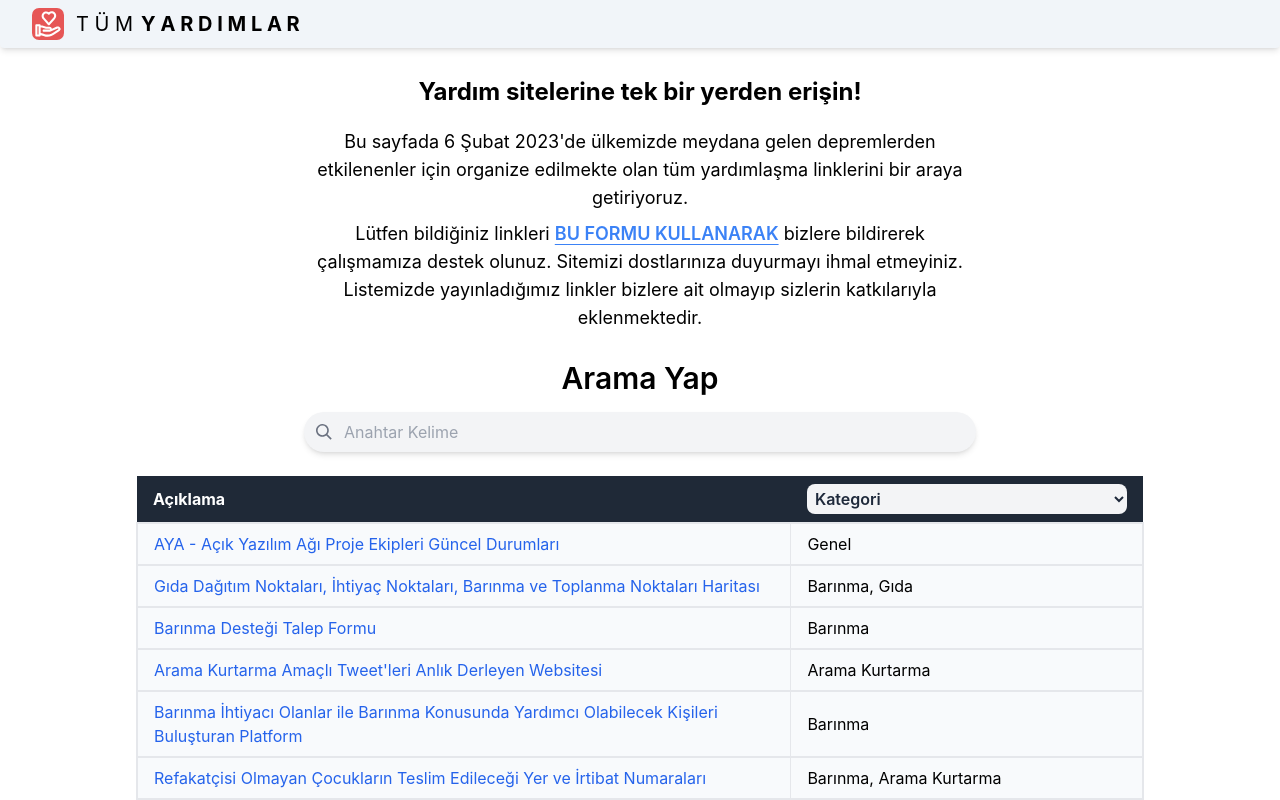
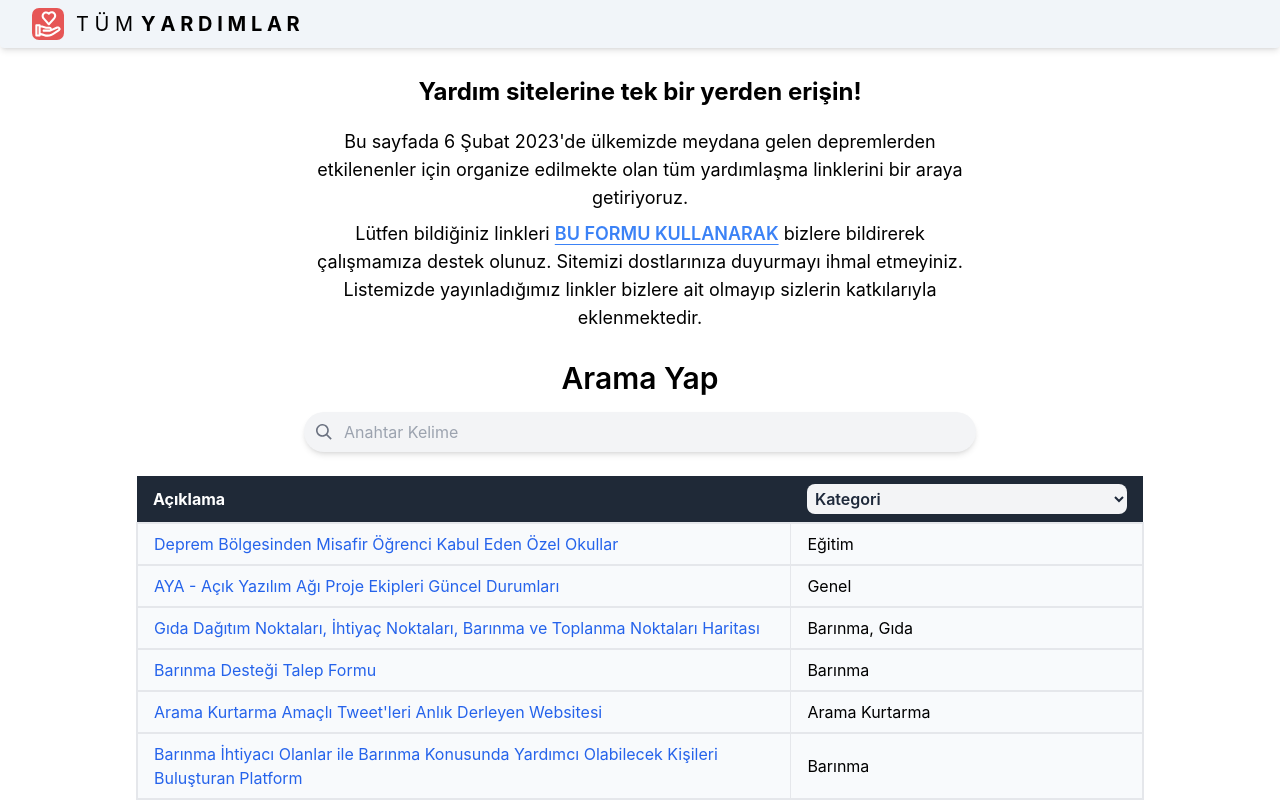
Before and after one commit to alparslandeniz/tumyardimlar, a React (Create React App) app: page / in a window 1280 px wide. Shown: the top 800 px of the page. Built offline with nearby package versions, Linux system fonts and the light colour scheme.

Commit message:
Update Data.js

```diff
--- a/src/Components/Constants/Data.js
+++ b/src/Components/Constants/Data.js
@@ -394,4 +394,9 @@ export const allForms = [
     url: "https://forms.gle/qu15eSVdQkzZ1BcG9",
     category: "Genel",
   },
+  {
+    description: "Deprem Bölgesinden Misafir Öğrenci Kabul Eden Özel Okullar",
+    url: "https://www.misafirogrenci.org/",
+    category: "Eğitim",
+  },
 ];
```
